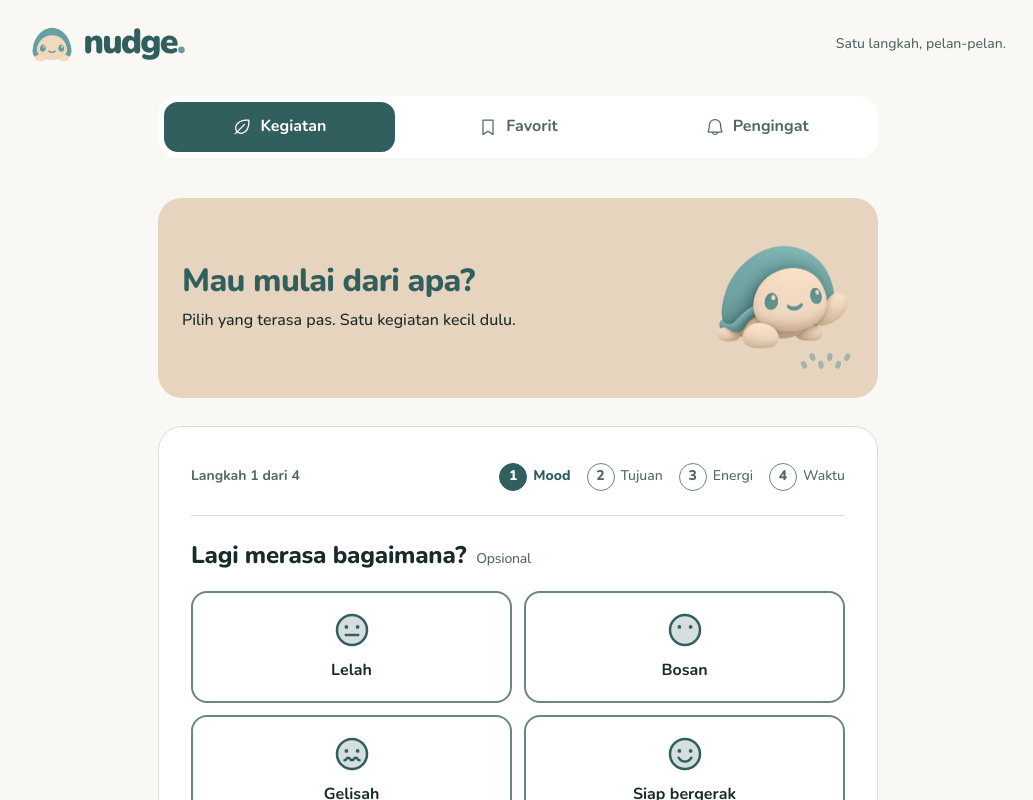
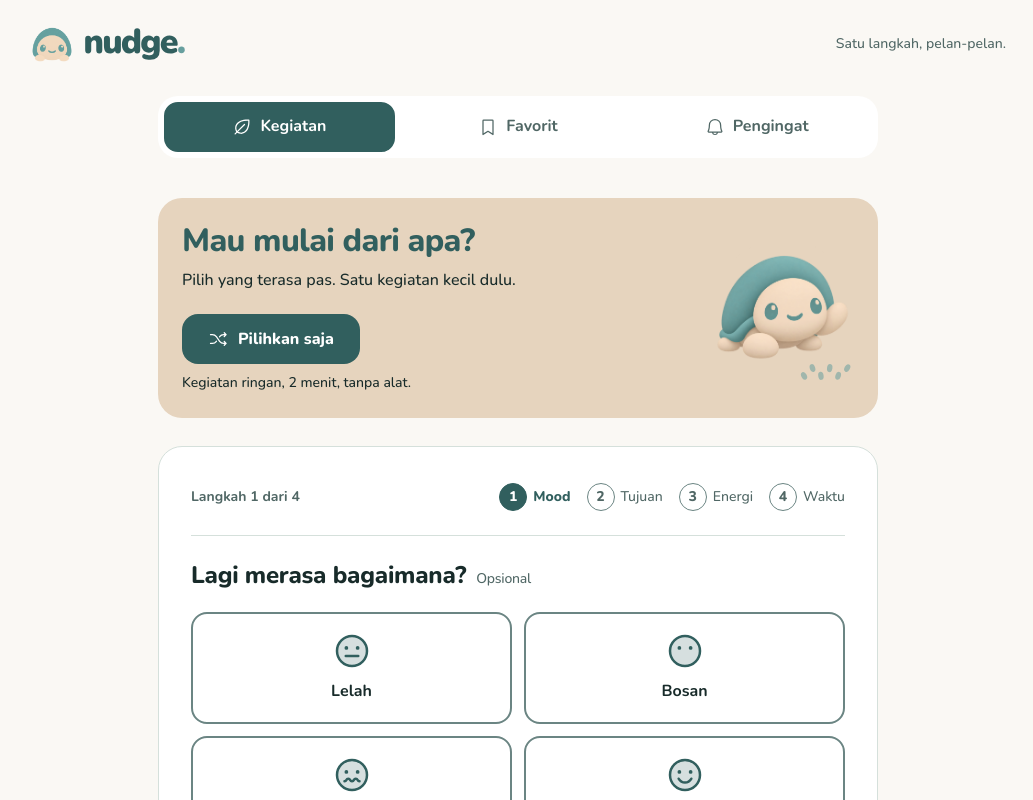
Before and after one commit to Fabverse0/Nudge, a Next.js app: page /app in a window 1280 px wide. Shown: the top 800 px of the page, without its empty margins (122-1155 px from the left). Built offline with nearby package versions, Linux system fonts and the light colour scheme.

Commit message:
feat(app): offer one-click two-minute activities

```diff
--- a/src/components/activity/activity-app.tsx
+++ b/src/components/activity/activity-app.tsx
@@ -12,6 +12,7 @@ import {
   PlayIcon,
   SmileyIcon,
   XIcon,
+  ShuffleIcon,
 } from "@phosphor-icons/react";
 import { TurtleMascot } from "@/components/ui/turtle-mascot";
 import { StepTrail } from "@/components/ui/step-trail";
@@ -45,6 +46,7 @@ import {
   type Timer,
 } from "@/lib/timer/timer";
 import { updateMood } from "@/lib/session/session";
+import { pickQuickActivity } from "@/lib/recommendation/quick";
 import { useLocalData } from "./use-local-data";
 import { ReminderPanel } from "./reminder-panel";
 import { InstallGuide } from "../install-guide";
@@ -76,6 +78,10 @@ export function ActivityApp({
   const [result, setResult] = useState<Recommendation | null>(null);
   const [liked, setLiked] = useState(false);
   const [fromFavorite, setFromFavorite] = useState(false);
+  const [entryMode, setEntryMode] = useState<
+    "normal" | "quick" | "collection" | "saved"
+  >("normal");
+  const [seenQuickIds, setSeenQuickIds] = useState<string[]>([]);
   const [timer, setTimer] = useState<Timer | null>(null);
   const [now, setNow] = useState(0);
   const [formError, setFormError] = useState("");
@@ -139,6 +145,32 @@ export function ActivityApp({
     setLiked(false);
     setScreen("suggestion");
   }
+  function quickSuggest(nextFeedback = feedback) {
+    const item = pickQuickActivity(seenQuickIds, nextFeedback.rejected);
+    setEntryMode("quick");
+    setFromFavorite(false);
+    setLiked(false);
+    setFormError("");
+    if (item) {
+      const context: Context = {
+        goal: item.goal,
+        minutes: 2,
+        mood: null,
+        energy: "light",
+        place: "indoor",
+        tools: "none",
+      };
+      setSeenQuickIds((current) => [...new Set([...current, item.id])]);
+      setGoal(item.goal);
+      setMinutes(2);
+      setMood(null);
+      setEnergy("light");
+      setPlace("indoor");
+      setTools("none");
+      setResult(recommend(context, nextFeedback, [item]));
+    } else setResult({ kind: "exhausted" });
+    setScreen("suggestion");
+  }
   function reject() {
     const next = {
       ...feedback,
@@ -148,9 +180,11 @@ export function ActivityApp({
     };
     setFeedback(next);
     setTimer(null);
-    suggest(next);
+    if (entryMode === "quick") quickSuggest(next);
+    else suggest(next);
   }
   function openFavorite(item: Activity) {
+    setEntryMode("saved");
     const favorite: Suggestion = {
       activity: item,
       reasons: [
@@ -164,6 +198,7 @@ export function ActivityApp({
     setScreen("suggestion");
   }
   function backToStart(message = "") {
+    setEntryMode("normal");
     setSelectionStep("mood");
     setScreen("choose");
     setTimer(null);
@@ -264,6 +299,20 @@ export function ActivityApp({
                   <p className="muted">
                     Pilih yang terasa pas. Satu kegiatan kecil dulu.
                   </p>
+                  {selectionStep === "mood" && (
+                    <div className="quick-entry">
+                      <button
+                        className="button primary"
+                        onClick={() => quickSuggest()}
+                      >
+                        <ShuffleIcon size={20} aria-hidden="true" />
+                        Pilihkan saja
+                      </button>
+                      <p className="small">
+                        Kegiatan ringan, 2 menit, tanpa alat.
+                      </p>
+                    </div>
+                  )}
                 </div>
                 <div className="selection-companion">
                   <TurtleMascot
@@ -322,7 +371,12 @@ export function ActivityApp({
               <button
                 className="back-button"
                 onClick={() => {
-                  setSelectionStep("time");
+                  setSelectionStep(
+                    entryMode === "quick" || entryMode === "saved"
+                      ? "mood"
+                      : "time",
+                  );
+                  if (entryMode !== "collection") setEntryMode("normal");
                   setScreen("choose");
                 }}
               >
@@ -334,7 +388,7 @@ export function ActivityApp({
                   <div className="suggestion-heading">
                     <h1>Satu ini, mau coba?</h1>
                     <TurtleMascot
-                      pose="think"
+                      pose={entryMode === "quick" ? "wave" : "think"}
                       size={64}
                       className="turtle-companion"
                       eager
--- a/src/components/activity/activity-studio.css
+++ b/src/components/activity/activity-studio.css
@@ -14,6 +14,13 @@
 
 .app-studio .header-note {
   color: var(--muted);
+}
+
+.app-studio .quick-entry {
+  margin-top: 20px;
+}
+.app-studio .quick-entry p {
+  margin-top: 8px;
 }
 
 .app-studio .app-nav {
```
